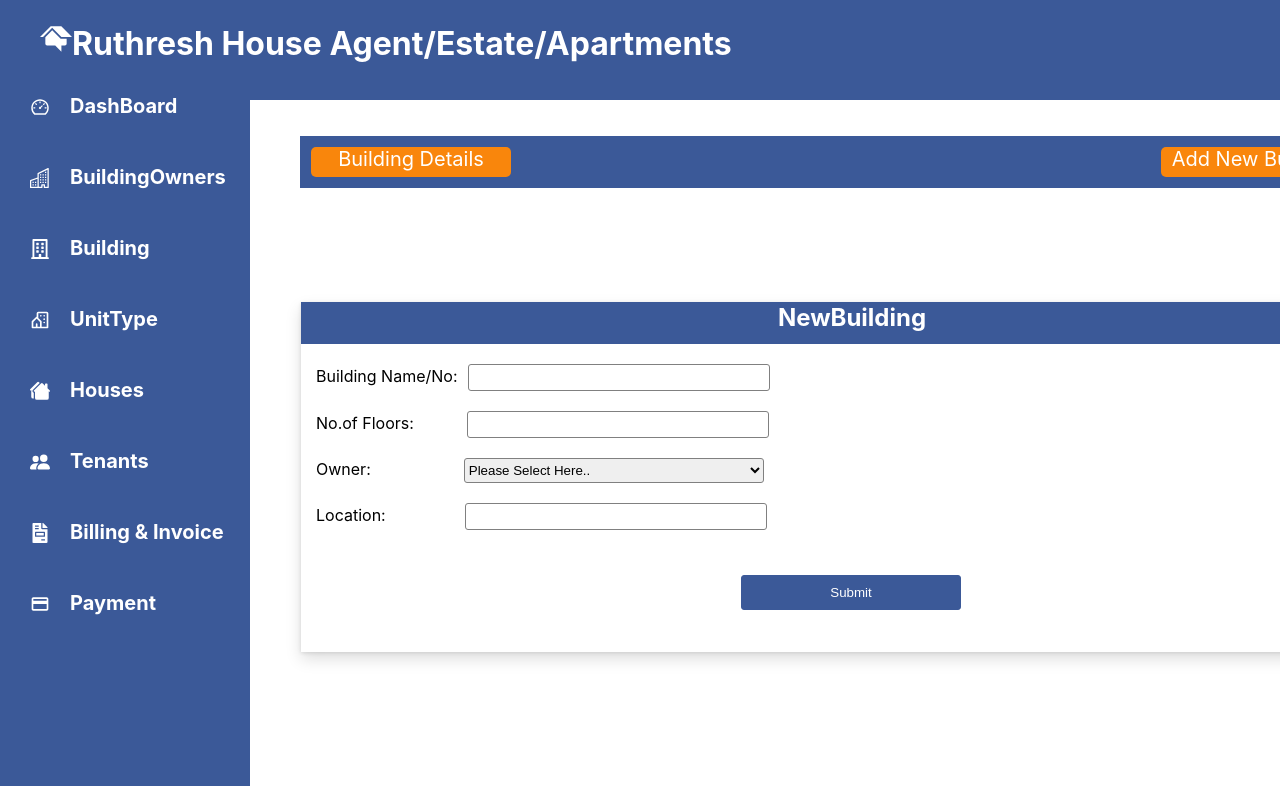
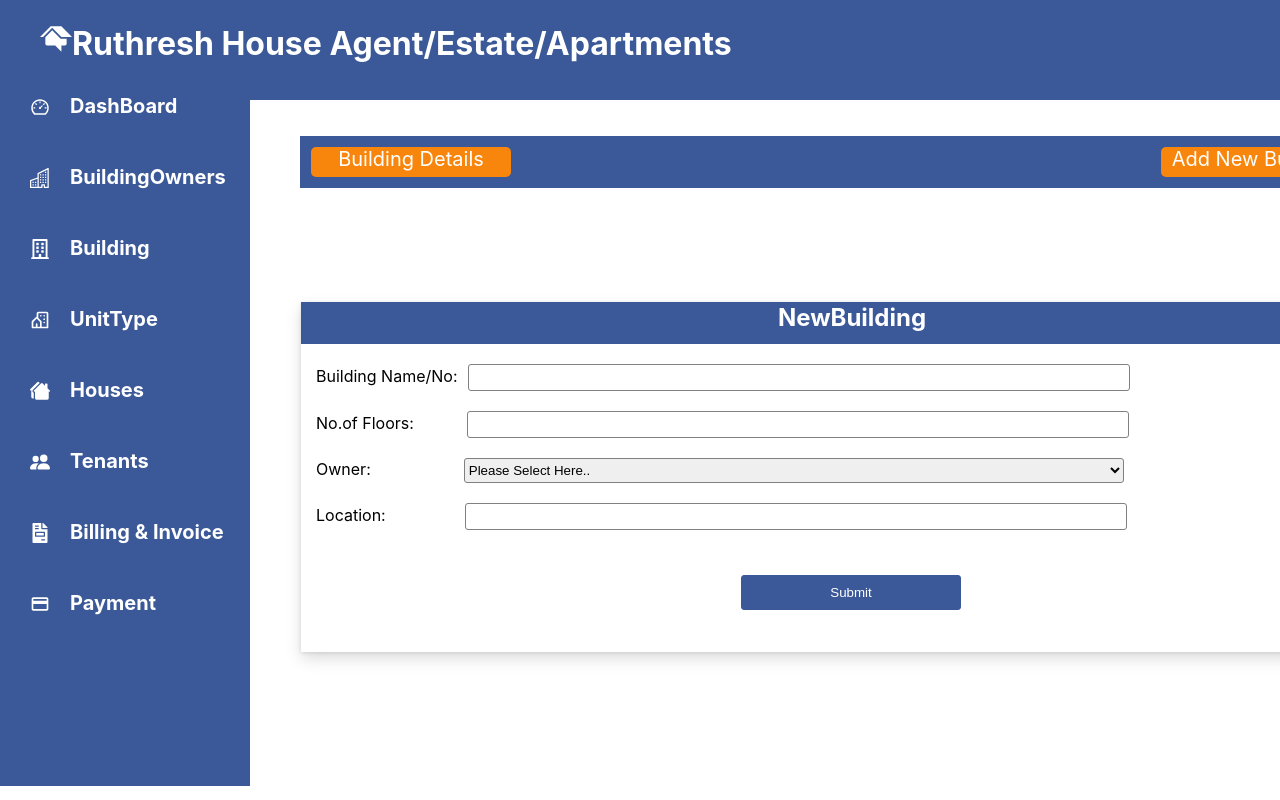
Before and after one commit to jagadeeswarisai/React-House-Rental--Application, a React (Create React App) app: page /dashboard/NewBuilding/newbuildingowners in a window 1280 px wide. Shown: the top 800 px of the page. Built offline with nearby package versions, Linux system fonts and the light colour scheme.

Commit message:
Update NewBuildingOwners.css

```diff
--- a/src/Component/NewBuildingOwners.css
+++ b/src/Component/NewBuildingOwners.css
@@ -1,6 +1,6 @@
 .Box
 {
-    width:100;
+    width:100%;
     height:350px;
   margin:15% auto;
     box-shadow: 0 7px 15px 0 rgba(0, 0, 0, .13), 0 1px 4px 0 rgba(0, 0, 0, .11);
@@ -22,7 +22,7 @@
 }
 #BuildingName
 {
-    width:300px;
+    width:60%;
     height:25px;
     border:1px solid gray;
     margin-left: 10px;
@@ -30,7 +30,7 @@
 }
 #Floors
 {
-    width:300px;
+    width:60%;
     height:25px;
     border:1px solid gray;
     margin-left:53px;
@@ -38,7 +38,7 @@
 }
 #Owner
 {
-    width:300px;
+    width:60%;
     height:25px;
     border:1px solid gray;
     margin-left:93px;
@@ -46,7 +46,7 @@
 }
 #Location
 {
-    width:300px;
+    width:60%;
     height:25px;
     border:1px solid gray;
     margin-left:79px;
```
